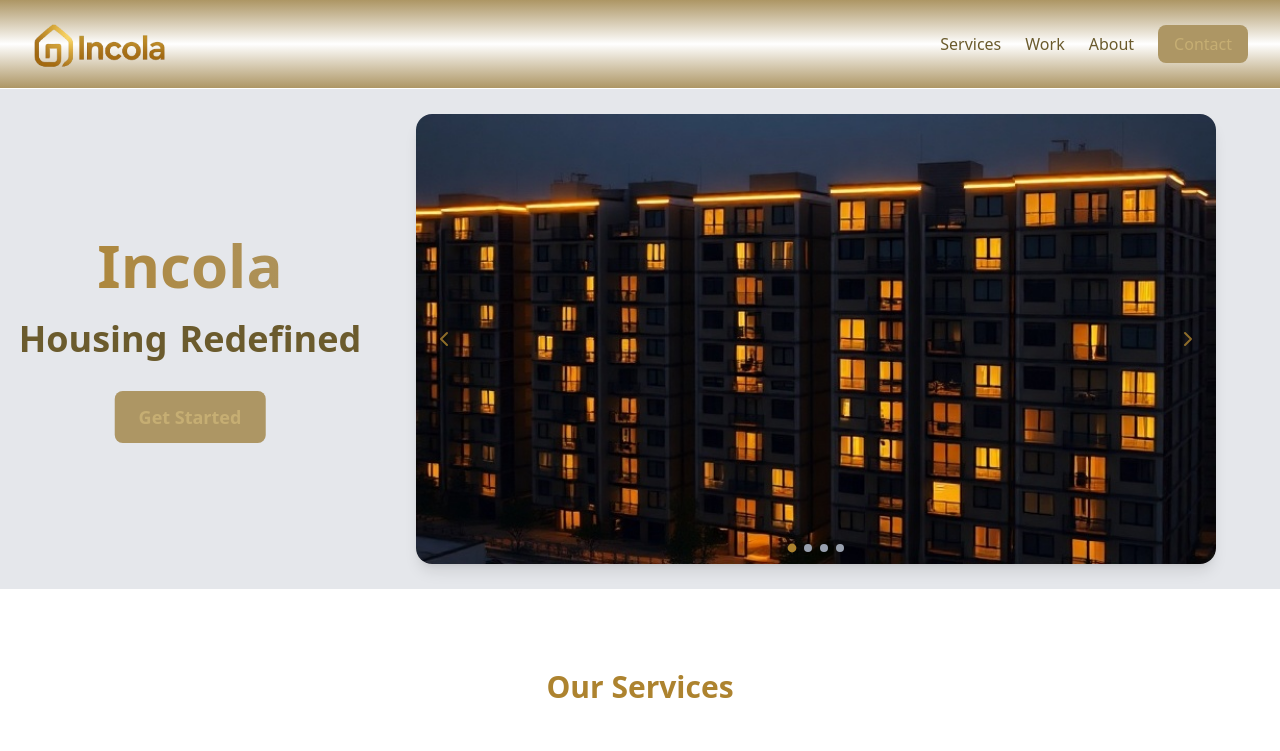
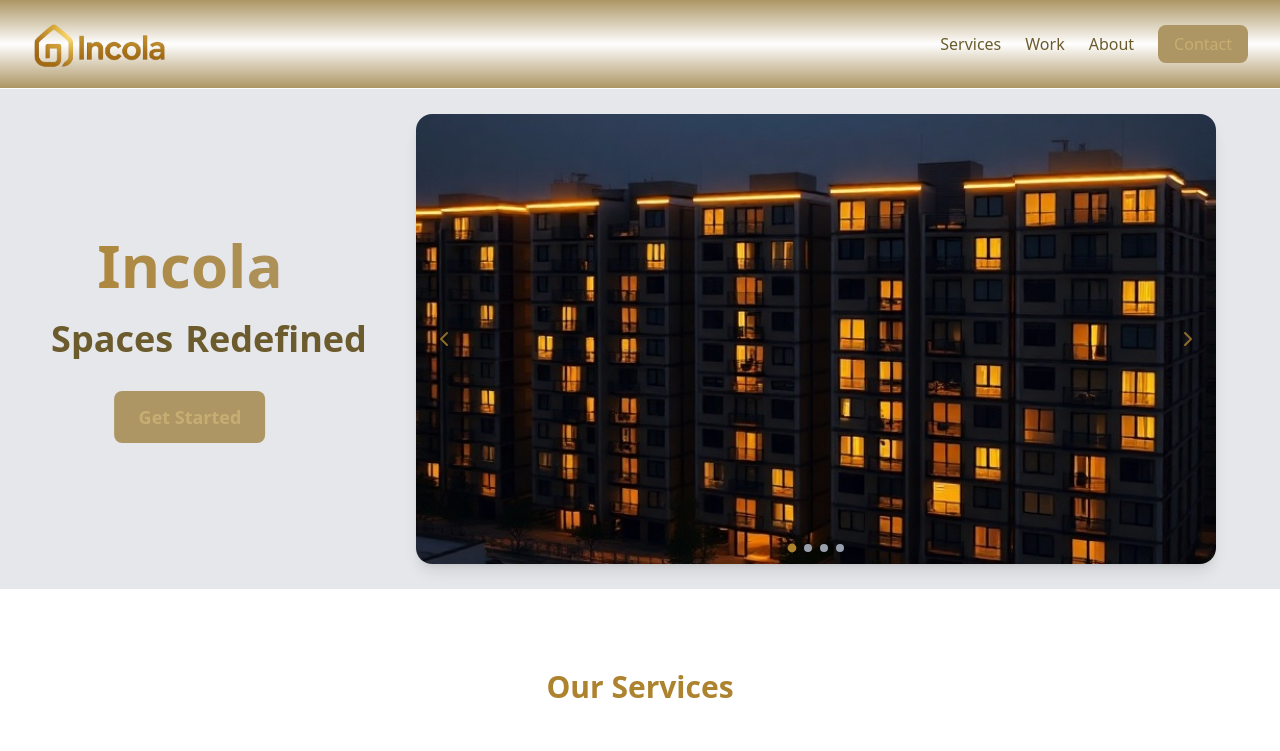
Before and after one commit to Ansh-Sharma28/Incola, a React (Vite) app in the folder frontend/: page / in a window 1280 px wide. Shown: the top 751 px of the page. Built offline with nearby package versions, Linux system fonts and the light colour scheme.

Commit message:
Updated Animation (HeroSection)

```diff
--- a/frontend/src/components/Hero.jsx
+++ b/frontend/src/components/Hero.jsx
@@ -8,11 +8,13 @@ const images = [
   "/hero/incola-hero-3.jpeg",
   "/hero/incola-hero-4.jpeg",
 ];
+const titles = ["Spaces", "Wellness", "Nature", "Comfort"];
 
 export default function Hero() {
   const [index, setIndex] = useState(0);
   const intervalRef = useRef(null);
   const startTimerRef = useRef(null);
+  const [hasStarted, setHasStarted] = useState(false);
 
   const clearTimers = () => {
     if (intervalRef.current) clearInterval(intervalRef.current);
@@ -49,6 +51,20 @@ export default function Hero() {
     return clearTimers;
   }, []);
 
+  // Set hasStarted to true after the initial animation delay
+  useEffect(() => {
+    const timer = setTimeout(() => {
+      setHasStarted(true);
+    }, 5000); // Corresponds to the total animation delay before autoplay starts
+    return () => clearTimeout(timer);
+  }, []);
+
+  const titleVariants = {
+    initial: hasStarted ? { opacity: 0, x: 20 } : { opacity: 0, color: "var(--heading)" },
+    animate: hasStarted ? { opacity: 1, x: 0, transition: { duration: 0.8 } } : { opacity: 1, color: ["var(--heading)", "var(--gold)"], transition: { delay: 1, duration: 2.5, ease: "easeInOut" } },
+    exit: { opacity: 0, x: -20, transition: { duration: 0.8 } },
+  };
+
   return (
     <section className="relative h-[500px] flex items-center justify-center bg-gray-200 px-[40px] overflow-hidden">
       <div className="relative flex items-center justify-center w-full max-w-6xl">
@@ -70,15 +86,20 @@ export default function Hero() {
           </motion.h1>
 
           <div className="flex justify-center gap-3">
-            <motion.h2
-              initial={{ opacity: 0, color: "var(--heading)" }}
-              animate={{ opacity: 1, color: ["var(--heading)", "var(--gold)"] }}
-              transition={{ delay: 1, duration: 2.5, ease: "easeInOut" }}
-              className="text-4xl font-bold"
-            >
-              Housing
-            </motion.h2>
-
+            <div className="w-[160px] flex justify-end overflow-hidden">
+              <AnimatePresence mode="wait">
+                <motion.h2
+                  key={index}
+                  variants={titleVariants}
+                  initial="initial"
+                  animate="animate"
+                  exit="exit"
+                  className="text-4xl font-bold"
+                >
+                  {titles[index]}
+                </motion.h2>
+              </AnimatePresence>
+            </div>
             <motion.h2
               initial={{ opacity: 0, x: 20 }}
               animate={{ opacity: 1, x: 0, color: "var(--gold)" }}
```
